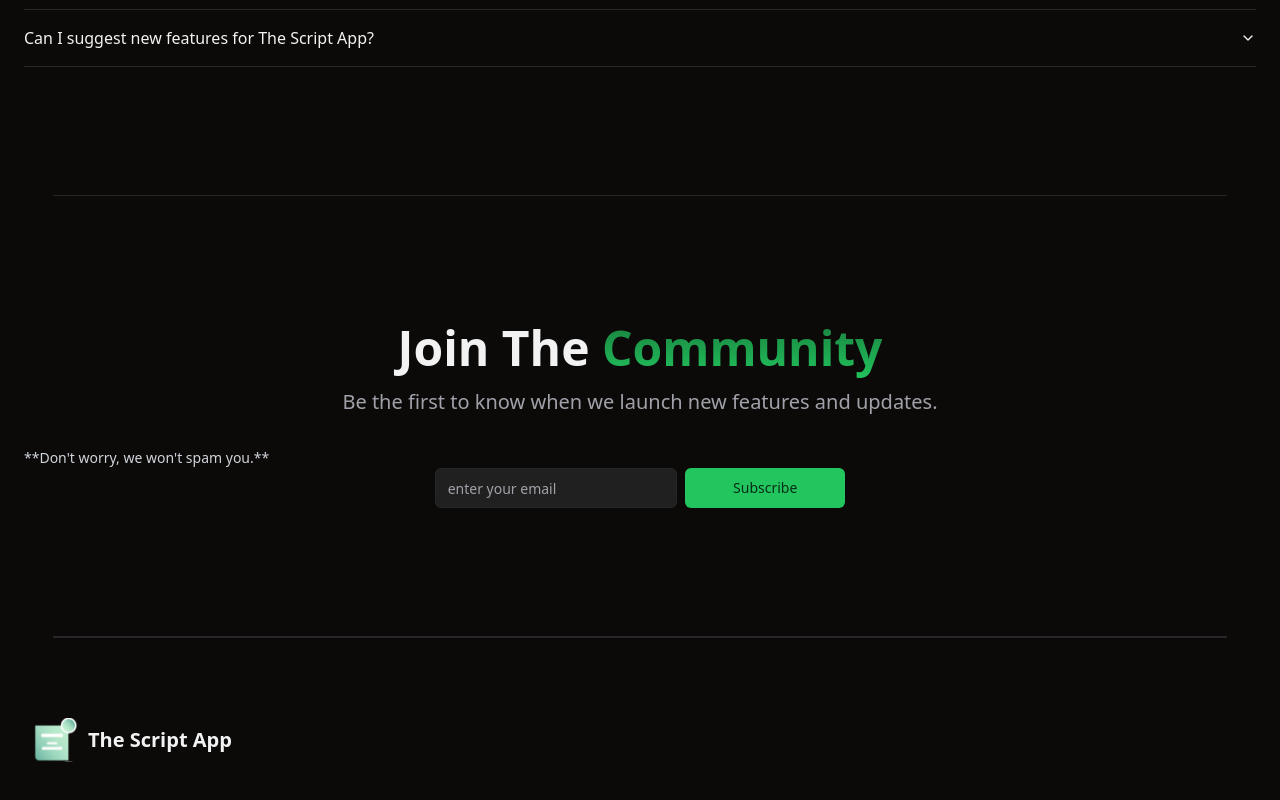
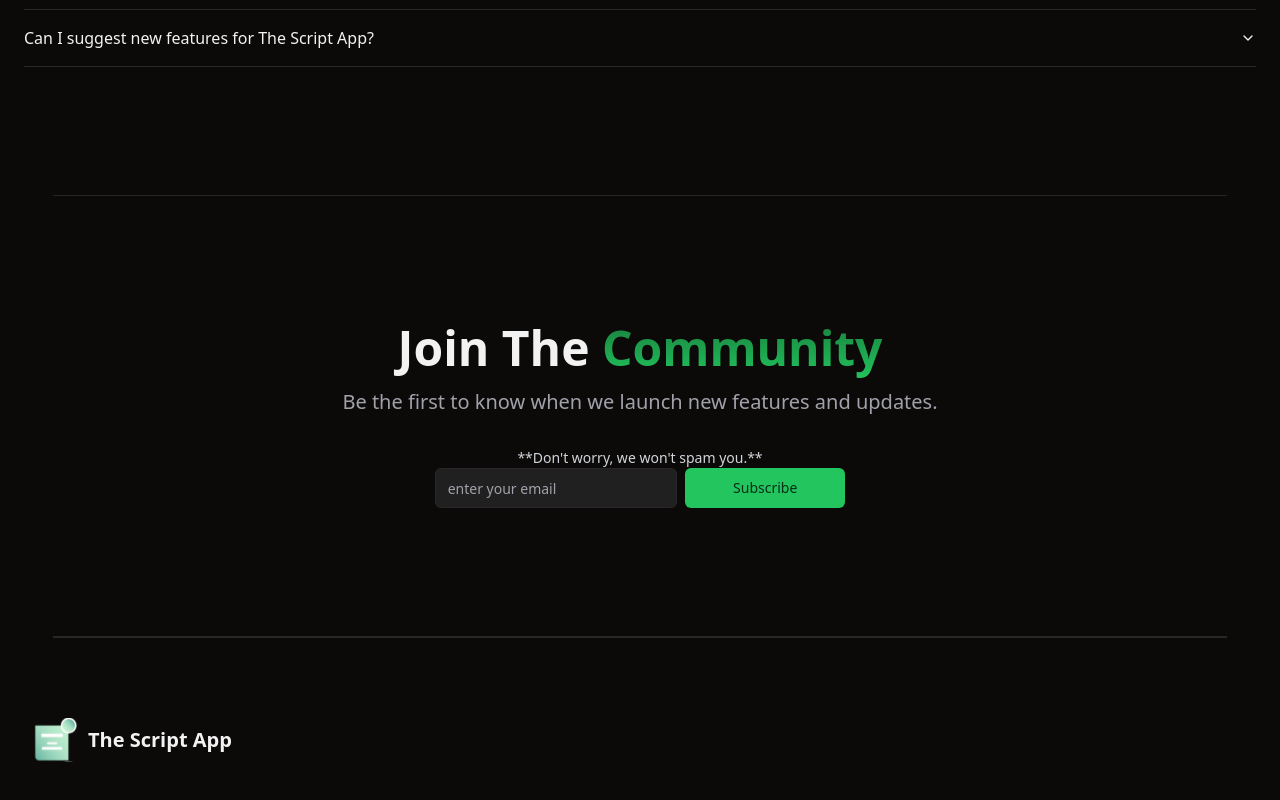
Before and after one commit to KamoEllen/ScriptApp, a React (Vite) app: page / in a window 1280 px wide. Shown: the part 6295-7095 px from the top of the page. Built offline with nearby package versions, Linux system fonts and the light colour scheme.

Commit message:
Update Newsletter.tsx

```diff
--- a/src/components/Newsletter.tsx
+++ b/src/components/Newsletter.tsx
@@ -48,7 +48,7 @@
         <p className="text-xl text-muted-foreground text-center mt-4 mb-8">
           Be the first to know when we launch new features and updates.
         </p>
-        <p className="text-sm text-gray-300 mt-2">
+        <p className="text-sm text-center text-gray-300 mt-2">
                 **Don't worry, we won't spam you.**
               </p>
 
```
